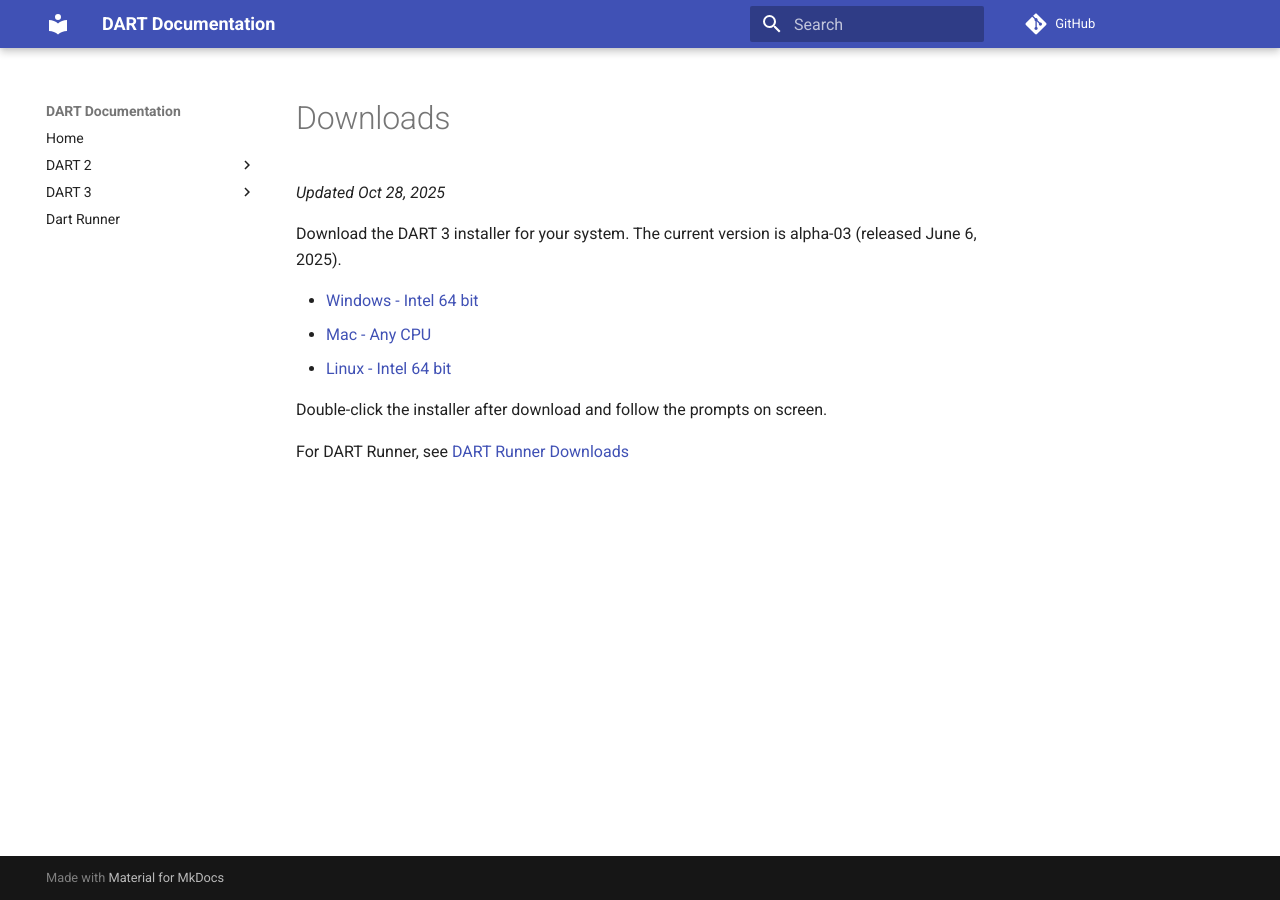
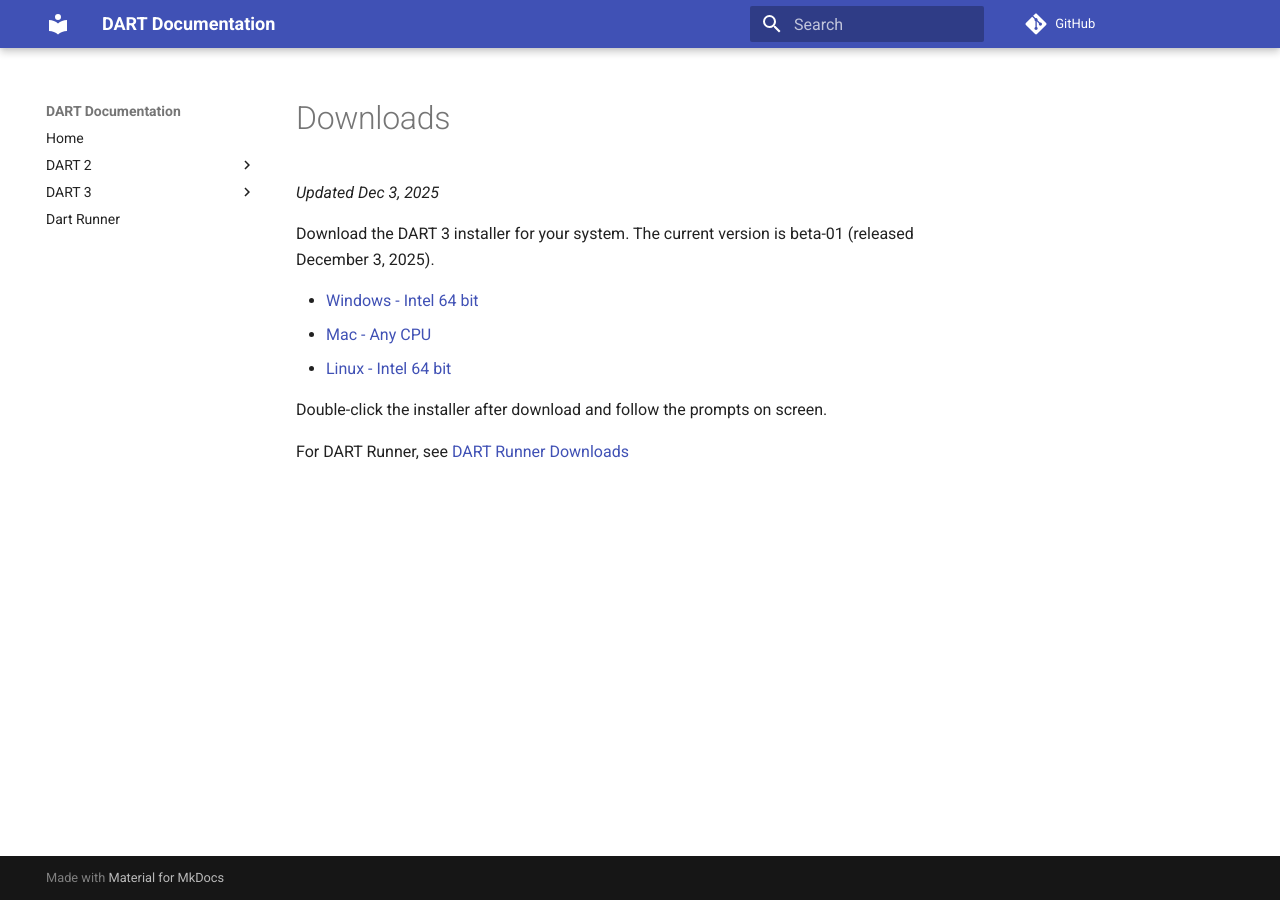
Before and after one commit to APTrust/dart-docs, an MkDocs documentation site: the page built from docs/dart3/shared/downloads.md, in a window 1280 px wide. Built offline with MkDocs 1.6.1 and Material for MkDocs 9.7.7, drawn with Linux system fonts in a browser that asks for light colours; comment, search, counter and statistics services are not loaded.

Commit message:
Updated download links for first DART3 beta

```diff
--- a/docs/dart3/shared/downloads.md
+++ b/docs/dart3/shared/downloads.md
@@ -1,11 +1,11 @@
-_Updated Oct 28, 2025_
+_Updated Dec 3, 2025_
 
-Download the DART 3 installer for your system. The current version is alpha-03 (released June 6, 2025).
+Download the DART 3 installer for your system. The current version is beta-01 (released December 3, 2025).
 
 
-  - [Windows - Intel 64 bit](https://s3.us-east-1.amazonaws.com/aptrust.public.download/dart3/alpha-03/windows-amd64/dart3-alpha-03.exe)
-  - [Mac - Any CPU](https://s3.us-east-1.amazonaws.com/aptrust.public.download/dart3/alpha-03/mac-universal/DART.zip)
-  - [Linux - Intel 64 bit](https://s3.us-east-1.amazonaws.com/aptrust.public.download/dart3/alpha-03/linux-amd64/dart3-alpha-03)
+  - [Windows - Intel 64 bit](https://s3.us-east-1.amazonaws.com/aptrust.public.download/dart3/beta-01/windows-amd64/dart.exe)
+  - [Mac - Any CPU](https://s3.us-east-1.amazonaws.com/aptrust.public.download/dart3/beta-01/mac-universal/DART.dmg)
+  - [Linux - Intel 64 bit](https://s3.us-east-1.amazonaws.com/aptrust.public.download/dart3/beta-01/linux-amd64/dart)
 
 Double-click the installer after download and follow the prompts on screen.
 
```
